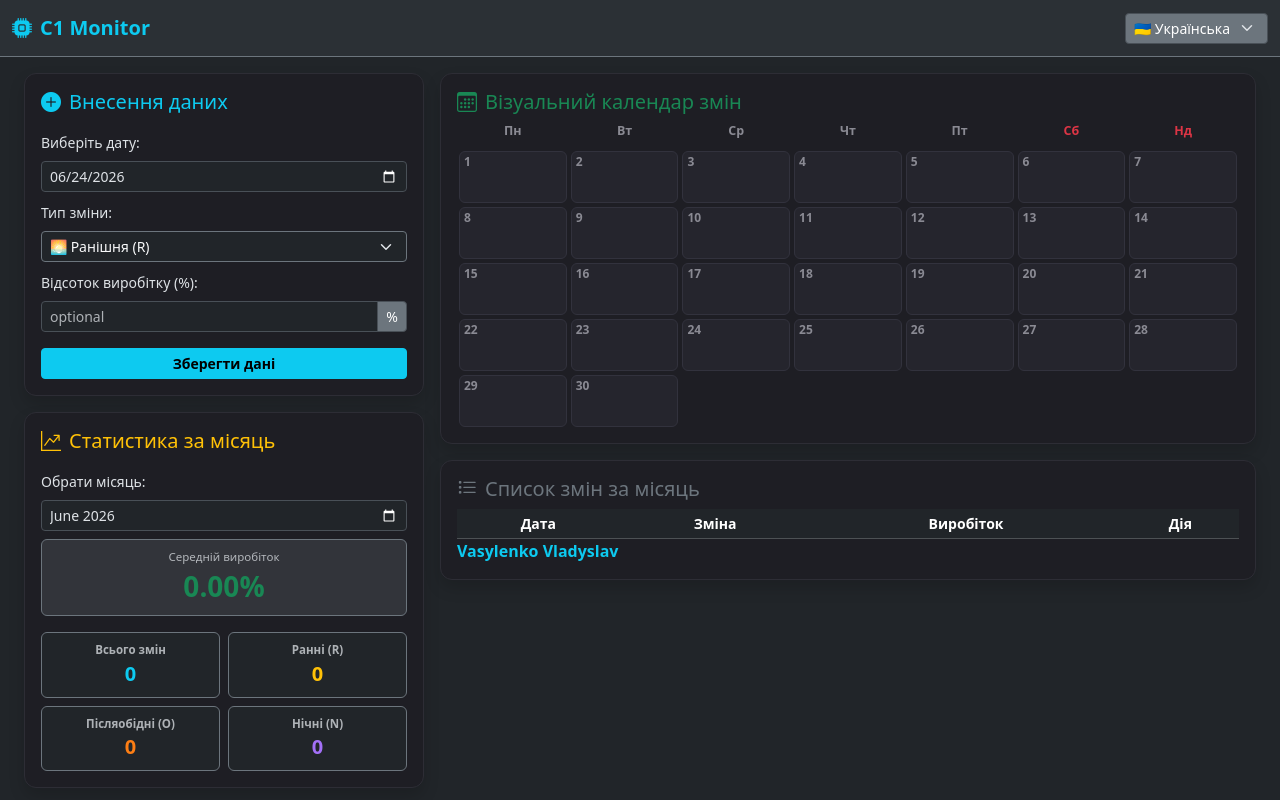
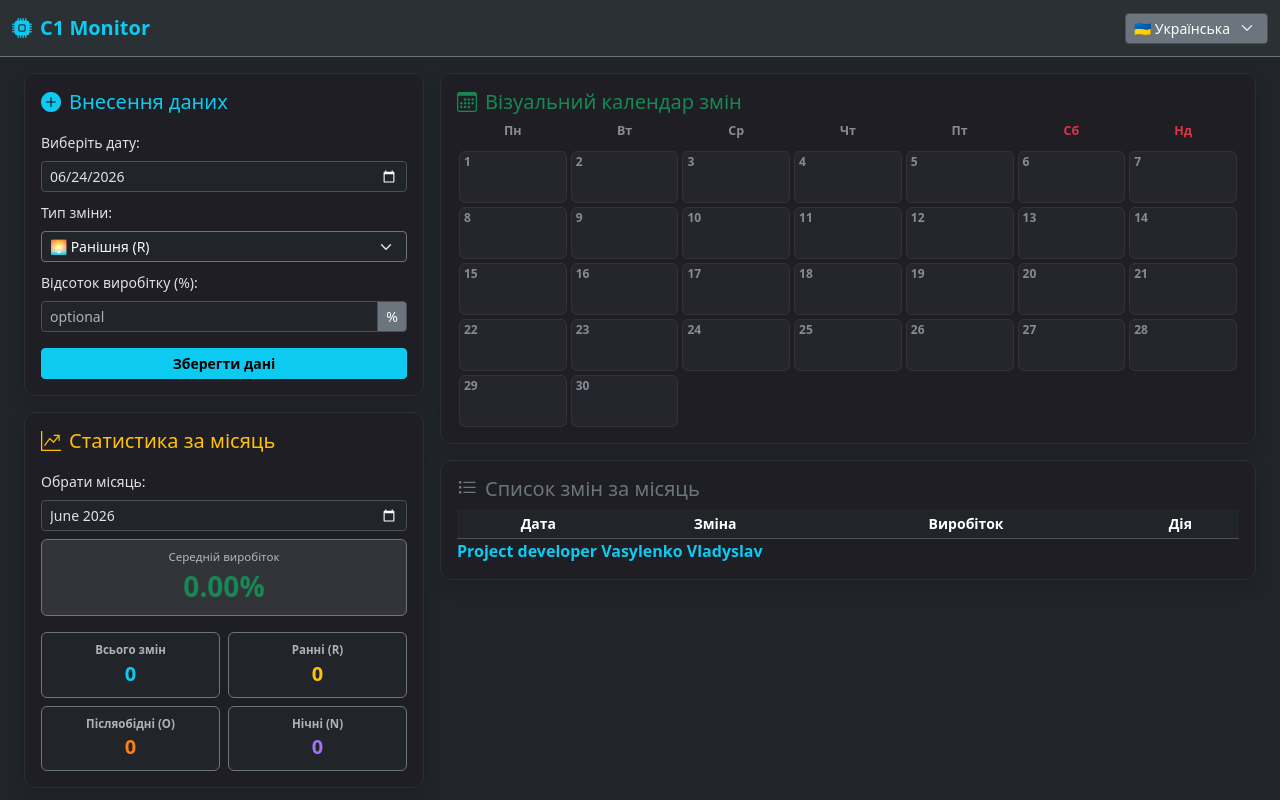
Before and after one commit to VladyslavVasylenko/production_result-, a plain HTML site: page index.html in a window 1280 px wide. Drawn offline with nearby package versions, Linux system fonts and the light colour scheme.

Commit message:
Add project developer

```diff
--- a/index.html
+++ b/index.html
@@ -132,7 +132,8 @@
                             <tbody id="tableBody"></tbody>
                         </table>
                     </div>
-                                <a class="navbar-brand fw-bold text-info" href="#">Vasylenko Vladyslav</a>
+                              <a> </a>
+                    <a class="navbar-brand fw-bold text-info" href="#">Project developer Vasylenko Vladyslav</a>
                 </div>
             </div>
         </div>
```
